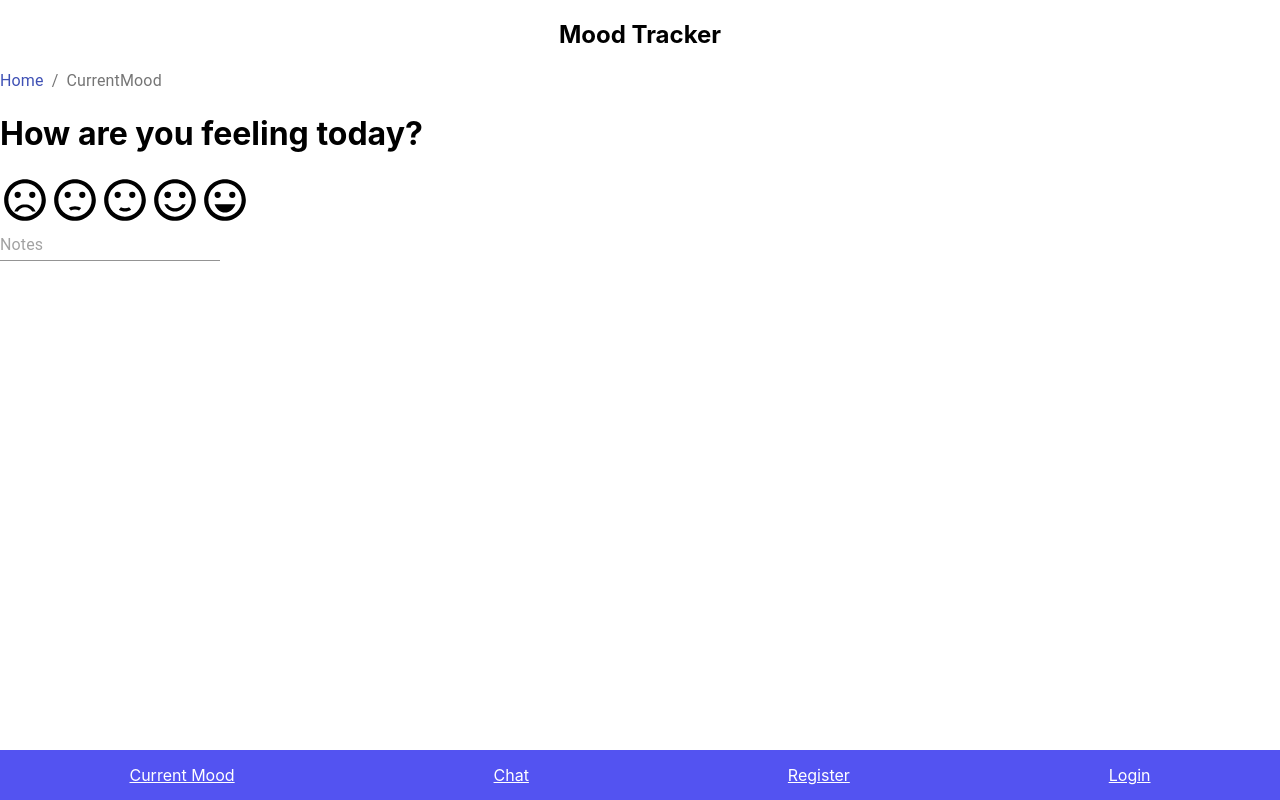
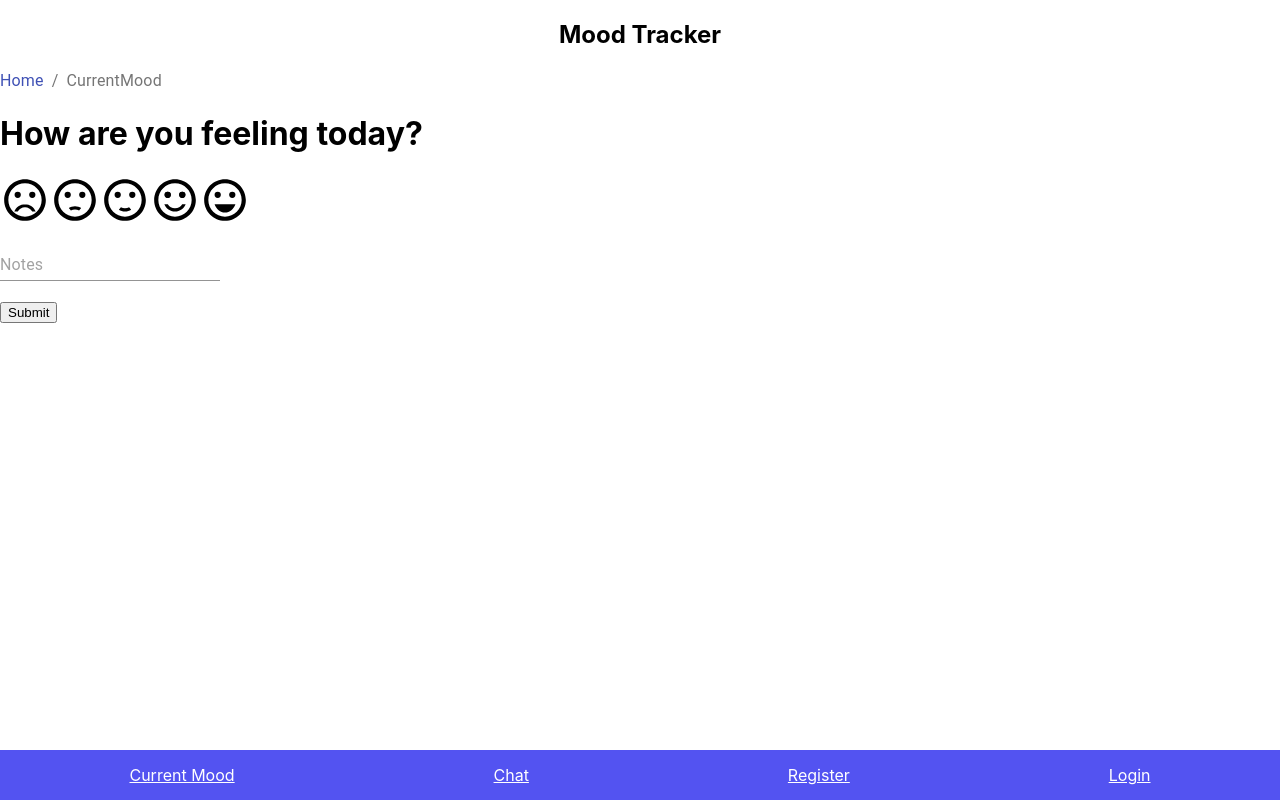
Before and after one commit to Bradon88/mood-tracker, a React (Create React App) app: page /#/CurrentMood in a window 1280 px wide. Built offline with nearby package versions, Linux system fonts and the light colour scheme.

Commit message:
current-mood

```diff
--- a/src/Components/CurrentMood/CurrentMood.js
+++ b/src/Components/CurrentMood/CurrentMood.js
@@ -4,7 +4,9 @@ import SentimentSatisfiedIcon from '@material-ui/icons/SentimentSatisfied';
 import SentimentSatisfiedAltIcon from '@material-ui/icons/SentimentSatisfiedAlt';
 import SentimentVeryDissatisfiedIcon from '@material-ui/icons/SentimentVeryDissatisfied';
 import SentimentVerySatisfiedIcon from '@material-ui/icons/SentimentVerySatisfied';
-import TextField from '@material-ui/core/TextField'
+import TextField from '@material-ui/core/TextField';
+
+
 class CurrentMood extends Component{
 
     render(){
@@ -42,10 +44,15 @@ class CurrentMood extends Component{
                 }}>5</SentimentVerySatisfiedIcon>
 
                 <div>
+                    <br></br>
                     <TextField
                     placeholder="Notes">
-
                     </TextField>
+                    <br></br>
+                    <br></br>
+                    <button>Submit
+                        {/* add alert with console.log for submission */}
+                    </button>
                 </div>
             </div>
 
```
